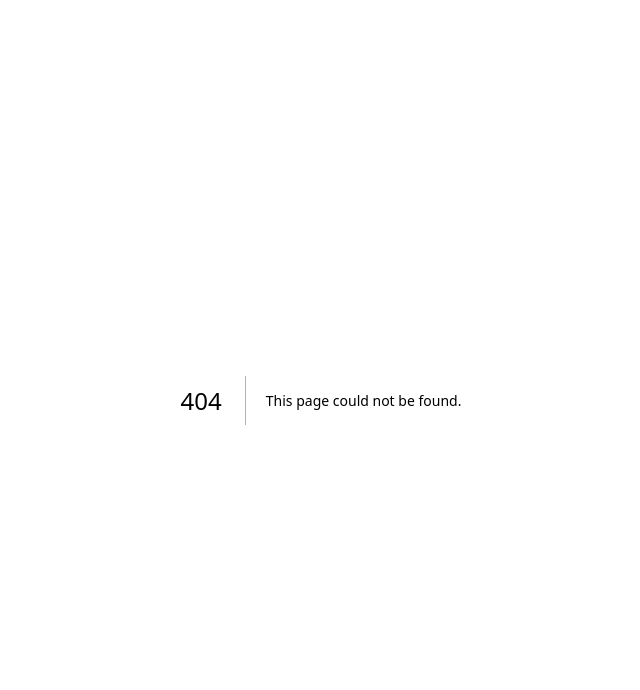
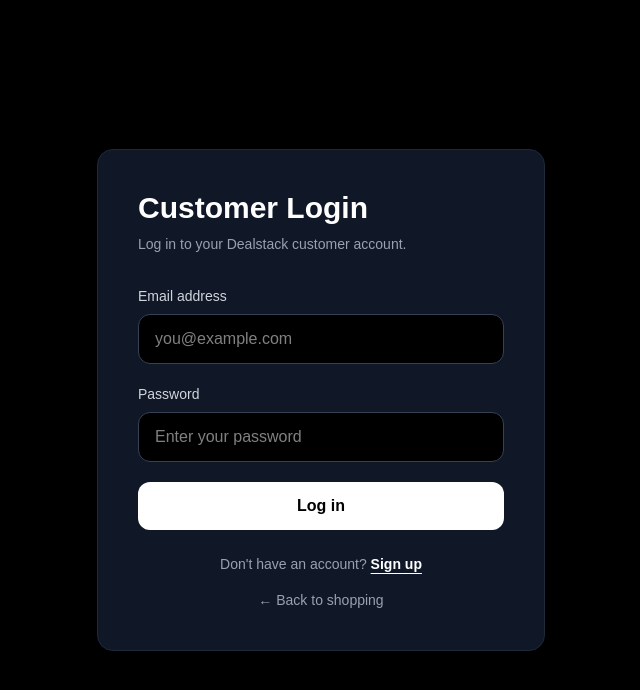
Before and after one commit to dealstackdeveloper-stack/dealstack, a Next.js app: page /customer-login in a window 1280 px wide. Before the commit this address had no page. Shown: the top 690 px of the page, without its empty margins (319-959 px from the left). Built offline with nearby package versions, Linux system fonts and the light colour scheme.

Commit message:
Add customer login page component

```diff
--- /dev/null
+++ b/src/app/customer-login/page.tsx
@@ -0,0 +1,127 @@
+
+"use client";
+
+import { useState } from "react";
+import { useRouter } from "next/navigation";
+import Link from "next/link";
+import toast from "react-hot-toast";
+import { supabase } from "@/lib/supabase";
+
+export default function CustomerLoginPage() {
+  const router = useRouter();
+
+  const [email, setEmail] = useState("");
+  const [password, setPassword] = useState("");
+  const [loading, setLoading] = useState(false);
+
+  async function handleLogin(
+    e: React.FormEvent<HTMLFormElement>
+  ) {
+    e.preventDefault();
+    setLoading(true);
+
+    try {
+      const { error } =
+        await supabase.auth.signInWithPassword({
+          email: email.trim(),
+          password,
+        });
+
+      if (error) {
+        toast.error(error.message);
+        return;
+      }
+
+      toast.success("Welcome back!");
+      router.push("/");
+      router.refresh();
+    } catch {
+      toast.error("Something went wrong. Please try again.");
+    } finally {
+      setLoading(false);
+    }
+  }
+
+  return (
+    <main className="min-h-screen bg-black text-white flex items-center justify-center px-6 py-12">
+      <div className="w-full max-w-md rounded-2xl border border-gray-800 bg-gray-900 p-8 sm:p-10">
+        <h1 className="mb-2 text-3xl font-extrabold">
+          Customer Login
+        </h1>
+
+        <p className="mb-8 text-sm text-gray-400">
+          Log in to your Dealstack customer account.
+        </p>
+
+        <form onSubmit={handleLogin} className="space-y-5">
+          <div>
+            <label
+              htmlFor="email"
+              className="mb-2 block text-sm text-gray-300"
+            >
+              Email address
+            </label>
+
+            <input
+              id="email"
+              type="email"
+              autoComplete="email"
+              placeholder="you@example.com"
+              value={email}
+              onChange={(e) => setEmail(e.target.value)}
+              required
+              className="w-full rounded-xl border border-gray-700 bg-black px-4 py-3 outline-none focus:border-white"
+            />
+          </div>
+
+          <div>
+            <label
+              htmlFor="password"
+              className="mb-2 block text-sm text-gray-300"
+            >
+              Password
+            </label>
+
+            <input
+              id="password"
+              type="password"
+              autoComplete="current-password"
+              placeholder="Enter your password"
+              value={password}
+              onChange={(e) => setPassword(e.target.value)}
+              required
+              className="w-full rounded-xl border border-gray-700 bg-black px-4 py-3 outline-none focus:border-white"
+            />
+          </div>
+
+          <button
+            type="submit"
+            disabled={loading}
+            className="w-full rounded-xl bg-white py-3 font-bold text-black transition hover:bg-gray-200 disabled:cursor-not-allowed disabled:opacity-60"
+          >
+            {loading ? "Logging in..." : "Log in"}
+          </button>
+        </form>
+
+        <p className="mt-6 text-center text-sm text-gray-400">
+          Don't have an account?{" "}
+          <Link
+            href="/signup"
+            className="font-semibold text-white underline underline-offset-4"
+          >
+            Sign up
+          </Link>
+        </p>
+
+        <p className="mt-4 text-center text-sm">
+          <Link
+            href="/"
+            className="text-gray-400 hover:text-white"
+          >
+            ← Back to shopping
+          </Link>
+        </p>
+      </div>
+    </main>
+  );
+}
```
